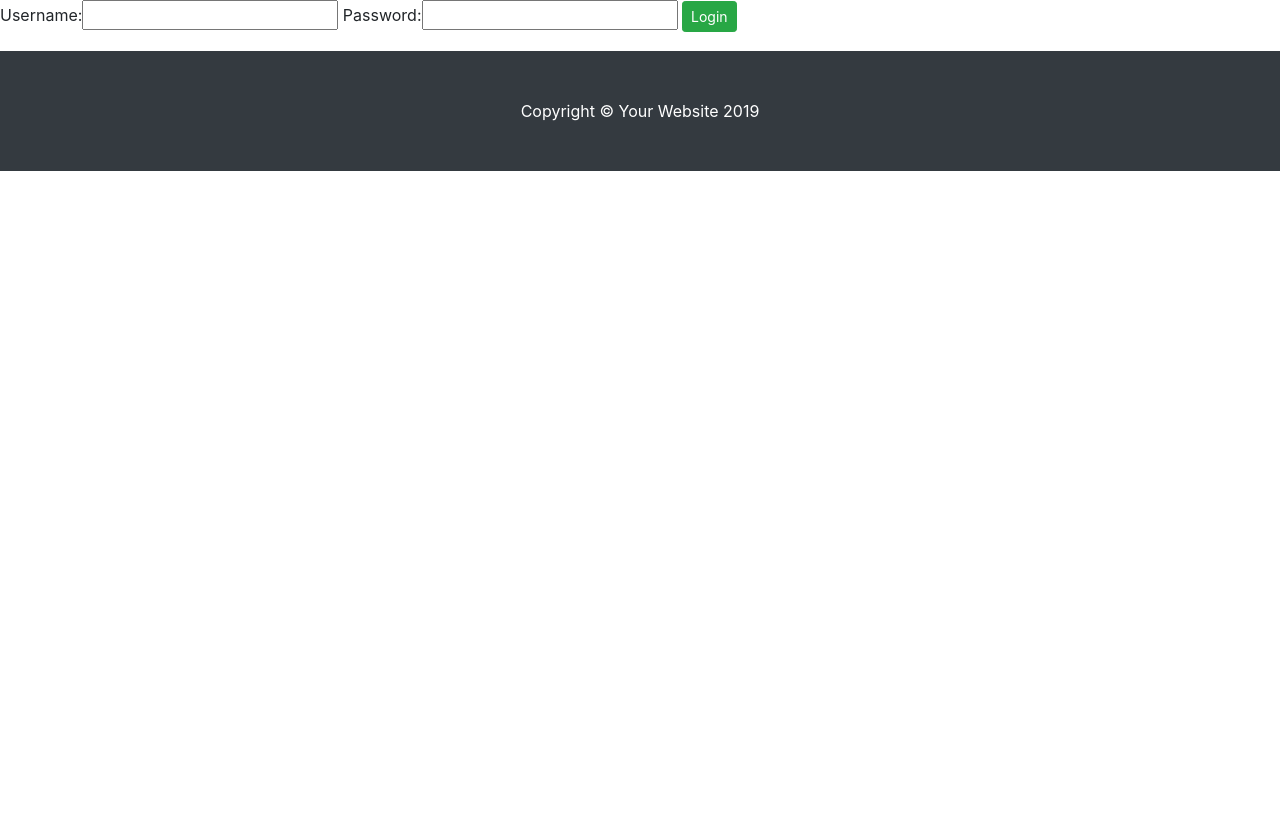
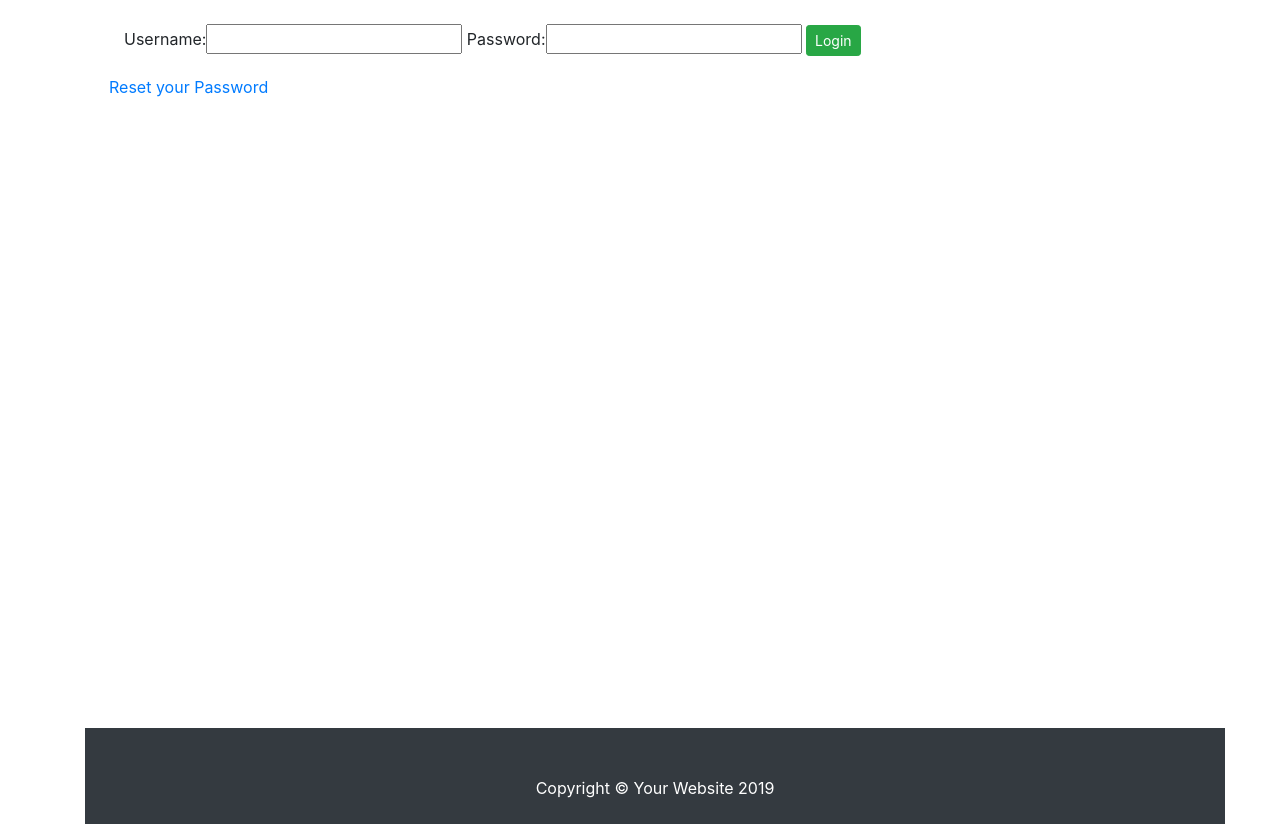
Before and after one commit to Rawa08/FullstackWithDjango, a Django app: page /accounts/login/ in a window 1280 px wide. Shown: the part 56-880 px from the top of the page. Before the commit the page ends 227 px from the top, so only its background shows below. Run offline with Django 3.2, Linux system fonts and the light colour scheme; some libraries are stand-ins or nearby versions.

Commit message:
add password-reset

```diff
--- a/accounts/templates/login.html
+++ b/accounts/templates/login.html
@@ -1,8 +1,15 @@
 {% extends 'base.html'%}
+{% load bootstrap_tags %}
 {% block content %}
+<div class="container m-4">
+<div class="row">
+<div class="col-12">
 <form class="form-group" method="POST">
 {% csrf_token %}
-{{login_form }}
+{{login_form|as_bootstrap }}
 <button class="btn btn-success btn-sm" type="submit">Login</button>
-</form>
+</form></div></div>
+<div class="row">
+<p><a href="{% url 'password_reset' %}">Reset your Password</a></p></div></div>
+
 {% endblock %}
--- /dev/null
+++ b/accounts/url_reset.py
@@ -0,0 +1,10 @@
+from django.conf.urls import url
+from django.core.urlresolvers import reverse_lazy
+from django.contrib.auth.views import password_reset, password_reset_done, password_reset_confirm, password_reset_complete
+
+urlpatterns = [
+    url('^$', password_reset, {'post_reset_redirect': reverse_lazy('password_reset_done')}, name='password_reset'),
+    url(r'^done/$', password_reset_done, name='password_reset_done'),
+    url(r'^(?P<uidb64>[0-9A-Za-z]+)-(?P<token>.+)/$', password_reset_confirm,{'post_reset_redirect': reverse_lazy('password_reset_complete')}, name='password_reset_confirm'),
+    url('^complete/$', password_reset_complete, name='password_reset_complete')
+]
--- a/accounts/urls.py
+++ b/accounts/urls.py
@@ -1,5 +1,6 @@
-from django.conf.urls import url
+from django.conf.urls import url, include
 from .views import  logout, login, user_registration
+from accounts import url_reset
 
 
 
@@ -7,5 +8,6 @@ urlpatterns =[
     url(r'^logout/$', logout, name="logout"),
     url(r'^login/$', login, name="login"),
     url(r'^register/$', user_registration, name="register"),
+    url(r'^password-reset/', include(url_reset)),
 
 ]
--- a/home/templates/index.html
+++ b/home/templates/index.html
@@ -1,6 +1,6 @@
 {% extends 'base.html'%}
 {% block content %}
-	<div class="container">
+
 
 		<div class="row">
 
@@ -71,5 +71,5 @@
 						<!-- /.col-lg-9 -->
 					</div>
 					<!-- /.row -->
-				</div>
+
 {% endblock %}
--- a/myfragrance/settings.py
+++ b/myfragrance/settings.py
@@ -138,3 +138,5 @@ MEDIA_URL = '/media/'
 
 
 MESSAGE_STORAGE = 'django.contrib.messages.storage.session.SessionStorage'
+
+EMAIL_BACKEND = "django.core.mail.backends.console.EmailBackend"
--- a/static/css/custom.css
+++ b/static/css/custom.css
@@ -3,3 +3,17 @@
     margin-left: 80%;
 
 }
+.m-container{
+    position: relative;
+    min-height: 100vh;
+}
+
+
+
+.footer{
+    position: absolute;
+  bottom: 0;
+  width: 100%;
+  height: 2.5rem;
+
+}
--- a/templates/base.html
+++ b/templates/base.html
@@ -1,4 +1,5 @@
 {% load staticfiles %}
+
 
 <!DOCTYPE html>
 <html lang="en">
@@ -25,7 +26,7 @@
 </head>
 
 <body>
-
+	<div class="container m-container">
 	<!-- Navigation -->
 	<nav class="navbar navbar-expand-lg navbar-dark bg-dark fixed-top">
 		<div class="container">
@@ -76,11 +77,11 @@
 	{% block content%}
 	<!-- Page Content -->
 
-
+	</div>
 	{% endblock %}
 	<!-- /.container -->
 	<!-- Footer -->
-	<footer class="py-5 bg-dark">
+	<footer class="py-5 bg-dark footer">
 		<div class="container">
 			<p class="m-0 text-center text-white">Copyright &copy; Your Website 2019</p>
 		</div>
```
Also changed, not shown: templates/registration/password_reset_form.html (added, +18 -0 lines).
